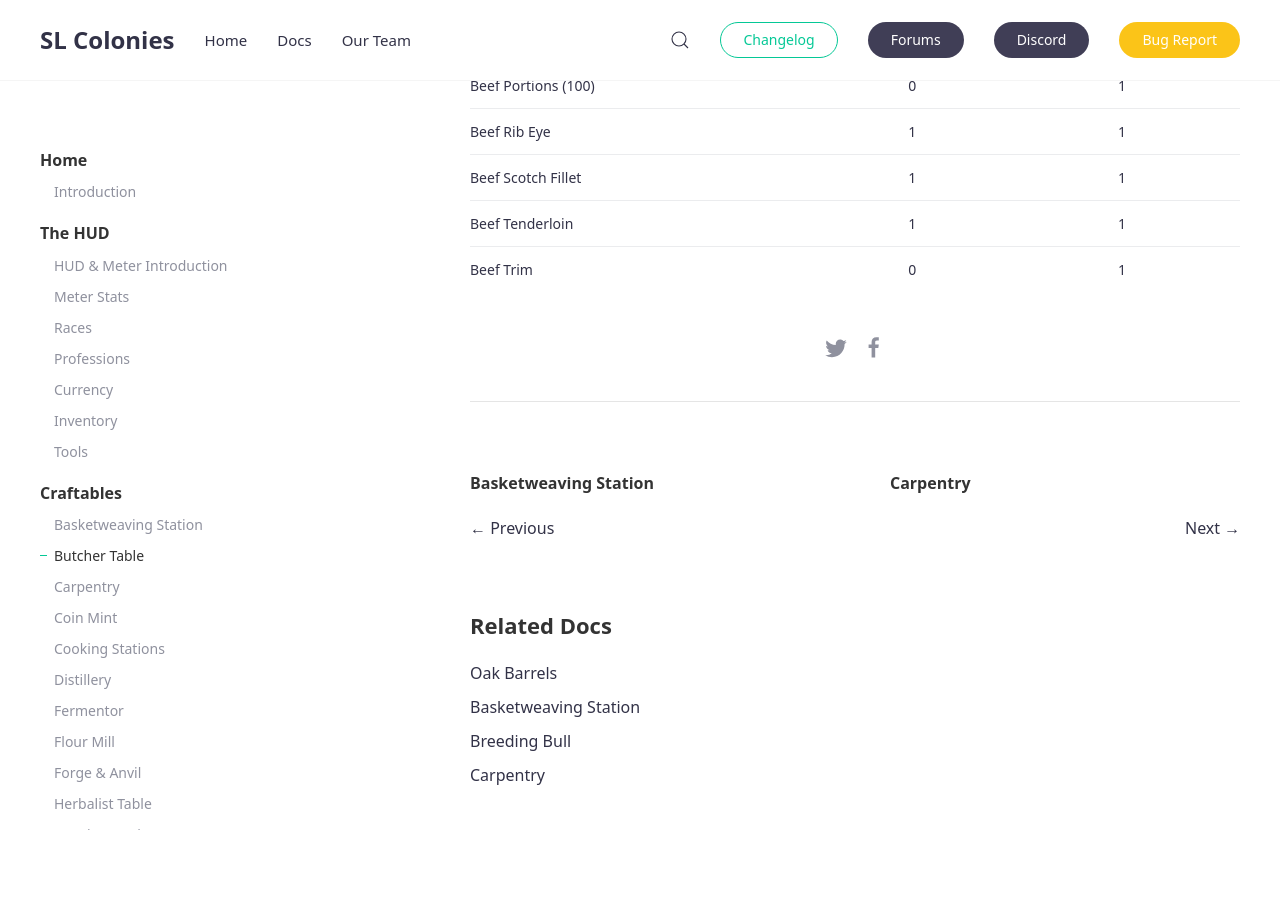
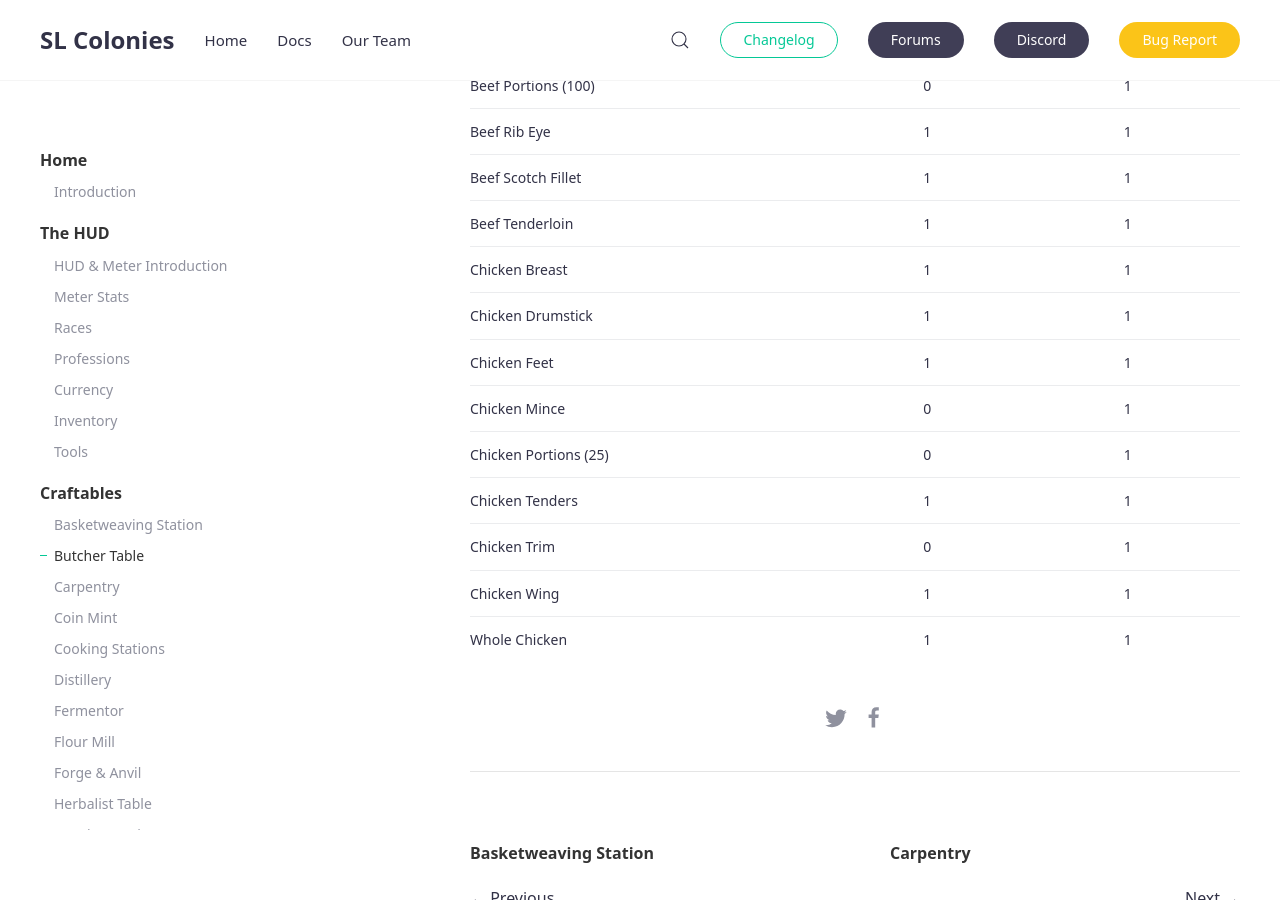
Before and after one commit to SLColonies/Public, a Jekyll site: the page built from _docs/butcher.md, in a window 1280 px wide and 900 px high, scrolled down 1110 px. Built offline with Jekyll 4.4.1, drawn with Linux system fonts in a browser that asks for light colours; comment, search, counter and statistics services are not loaded.

Commit message:
Update butcher.md

```diff
--- a/_docs/butcher.md
+++ b/_docs/butcher.md
@@ -15,12 +15,20 @@ The Butcher Table is a crafting station made for the Butcher profession of SL Co
 ## Tutorial
 <iframe width="560" height="315" src="https://www.youtube.com/embed/Hq2_vf60ejA" frameborder="0" allow="accelerometer; autoplay; clipboard-write; encrypted-media; gyroscope; picture-in-picture" allowfullscreen></iframe>
 
-| Recipe Name         | Level | Ingredients |
-|:--------------------|:-----:|:-----------:|
-| Beef Mince          |   0   |     1       |
-| Beef Porterhouse    |   1   |     1       |
-| Beef Portions (100) |   0   |     1       |
-| Beef Rib Eye        |   1   |     1       |
-| Beef Scotch Fillet  |   1   |     1       |
-| Beef Tenderloin     |   1   |     1       |
-| Beef Trim           |   0   |     1       |
+| Recipe Name           | Level | Ingredients |
+|:----------------------|:-----:|:-----------:|
+| Beef Mince            |   0   |     1       |
+| Beef Porterhouse      |   1   |     1       |
+| Beef Portions (100)   |   0   |     1       |
+| Beef Rib Eye          |   1   |     1       |
+| Beef Scotch Fillet    |   1   |     1       |
+| Beef Tenderloin       |   1   |     1       |
+| Chicken Breast        |   1   |     1       |
+| Chicken Drumstick     |   1   |     1       |
+| Chicken Feet          |   1   |     1       |
+| Chicken Mince         |   0   |     1       |
+| Chicken Portions (25) |   0   |     1       |
+| Chicken Tenders       |   1   |     1       |
+| Chicken Trim          |   0   |     1       |
+| Chicken Wing          |   1   |     1       |
+| Whole Chicken         |   1   |     1       |
```
